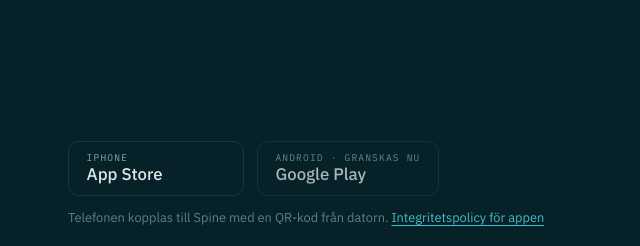
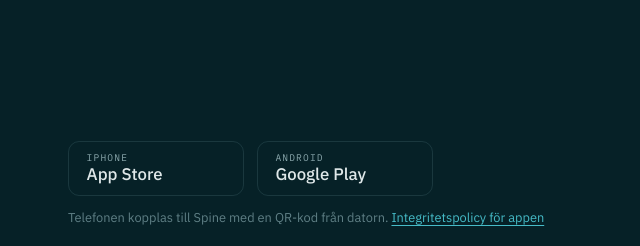
Before and after one commit to trick38/spine-web, a plain HTML site: page index.html in a window 1280 px wide. Shown: the part 6853-7099 px from the top of the page, 20-660 px from the left. Drawn offline with Linux system fonts and the light colour scheme; a web font is replaced by a local one.

Commit message:
Appen: länk till Google Play (sv + en)
Co-Authored-By: Claude Opus 5.5 <noreply@anthropic.com>
Claude-Session: https://claude.ai/code/session_01BYhcbNdJtBPMEZMQ6McFXA

```diff
--- a/index.html
+++ b/index.html
@@ -721,7 +721,7 @@ footer .kontakt a{color:inherit}footer .kontakt a:hover{color:var(--fg)}
     </div>
     <div class="stores">
       <a class="store" id="store-ios" href="https://apps.apple.com/se/app/spine/id6831318239" rel="noopener"><small>iPhone</small><b>App Store</b></a>
-      <span class="store snart"><small>Android · granskas nu</small><b>Google Play</b></span>
+      <a class="store" id="store-android" href="https://play.google.com/store/apps/details?id=industries.spine.app&amp;hl=sv" rel="noopener"><small>Android</small><b>Google Play</b></a>
     </div>
     <p class="note">Telefonen kopplas till Spine med en QR-kod från datorn. <a href="app/integritet/">Integritetspolicy för appen</a></p>
   </div>
```
Also changed, not shown: en/index.html (+1 -1 lines).
